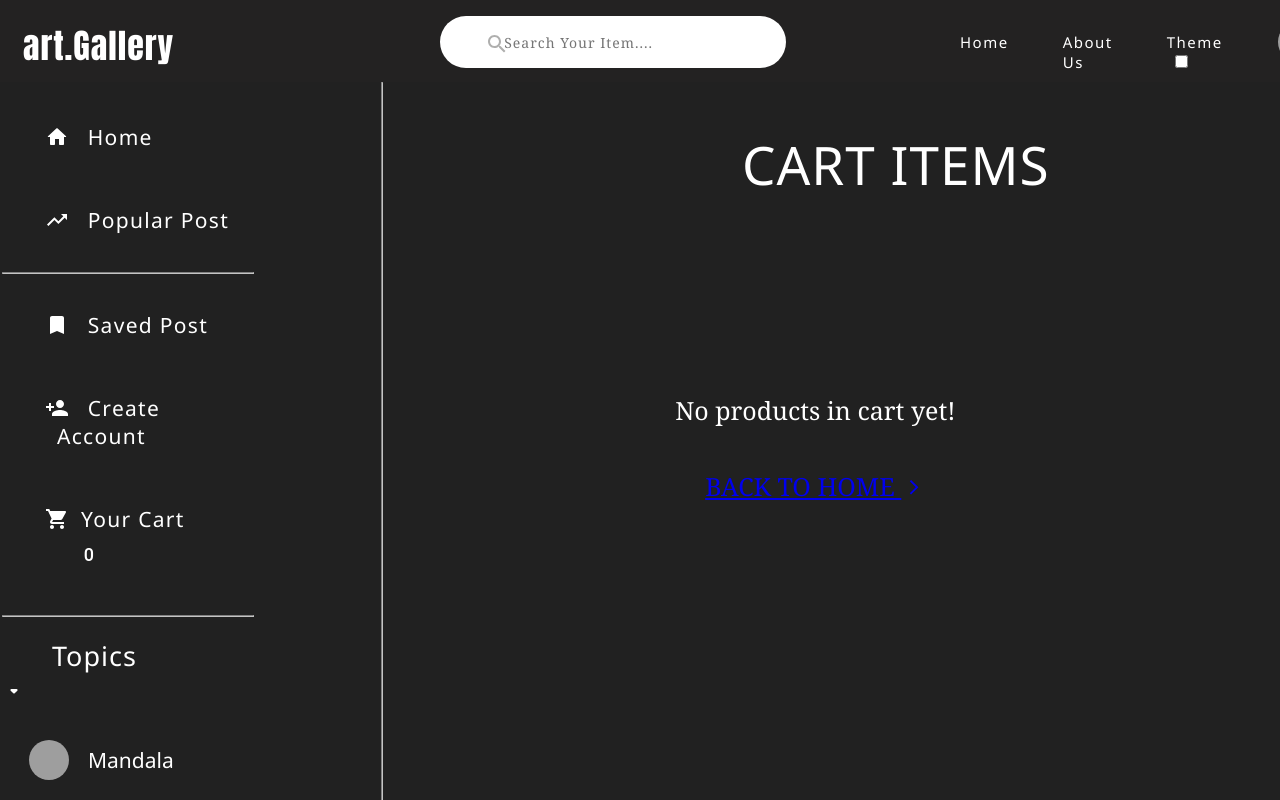
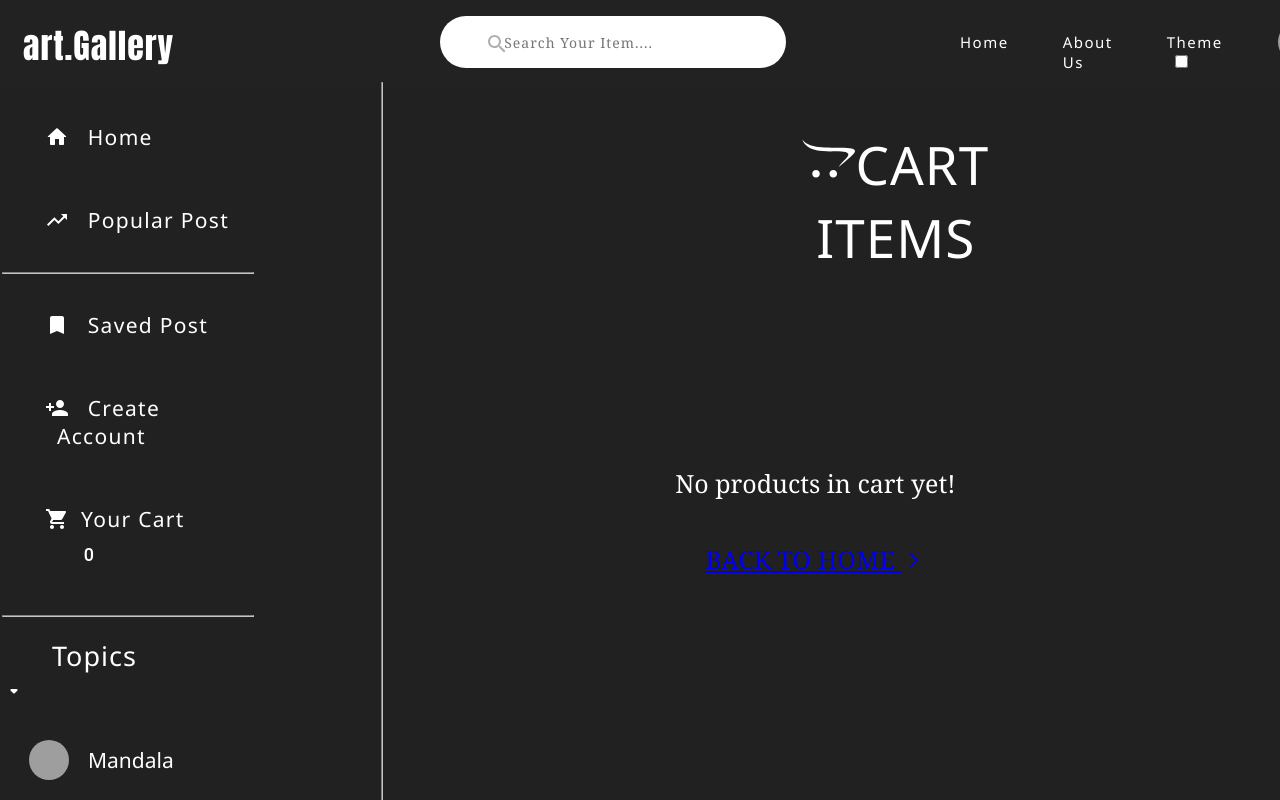
Before and after one commit to Pragyani/art-gallery, a React (Create React App) app: page /add-to-cart in a window 1280 px wide. Built offline with nearby package versions, Linux system fonts and the light colour scheme; grey boxes are pictures that could not be loaded.

Commit message:
add : Cart icon in h1

```diff
--- a/src/pages/CARTPAGE/CartPage.jsx
+++ b/src/pages/CARTPAGE/CartPage.jsx
@@ -7,6 +7,7 @@ import Rating from '@mui/material/Rating';
 import SideBar from "../../NavigationBar/NavigationSideBar/sideBar";
 import { setCartProducts } from "../../reducers/indx";
 import { IoMdRemoveCircle } from "react-icons/io";
+import { FaOpencart } from "react-icons/fa6";
 
 const CartPage = () => {
     const dispatch = useDispatch();
@@ -33,7 +34,7 @@ const CartPage = () => {
         <div className="cart-products-container">
             <SideBar /> <hr className="cartpage-hr" />
             <div className="cart-products-list">
-                <h1>CART ITEMS</h1>
+                <h1><FaOpencart className="open-cart"/>CART ITEMS</h1>
                 {cartProducts.length === 0 ? (
                     <p className="stck-p">No products in cart yet! <br /> <span><Link to={'/'}>BACK TO HOME <ArrowForwardIosIcon className="arr" /></Link></span></p>
                 ) : (
```
